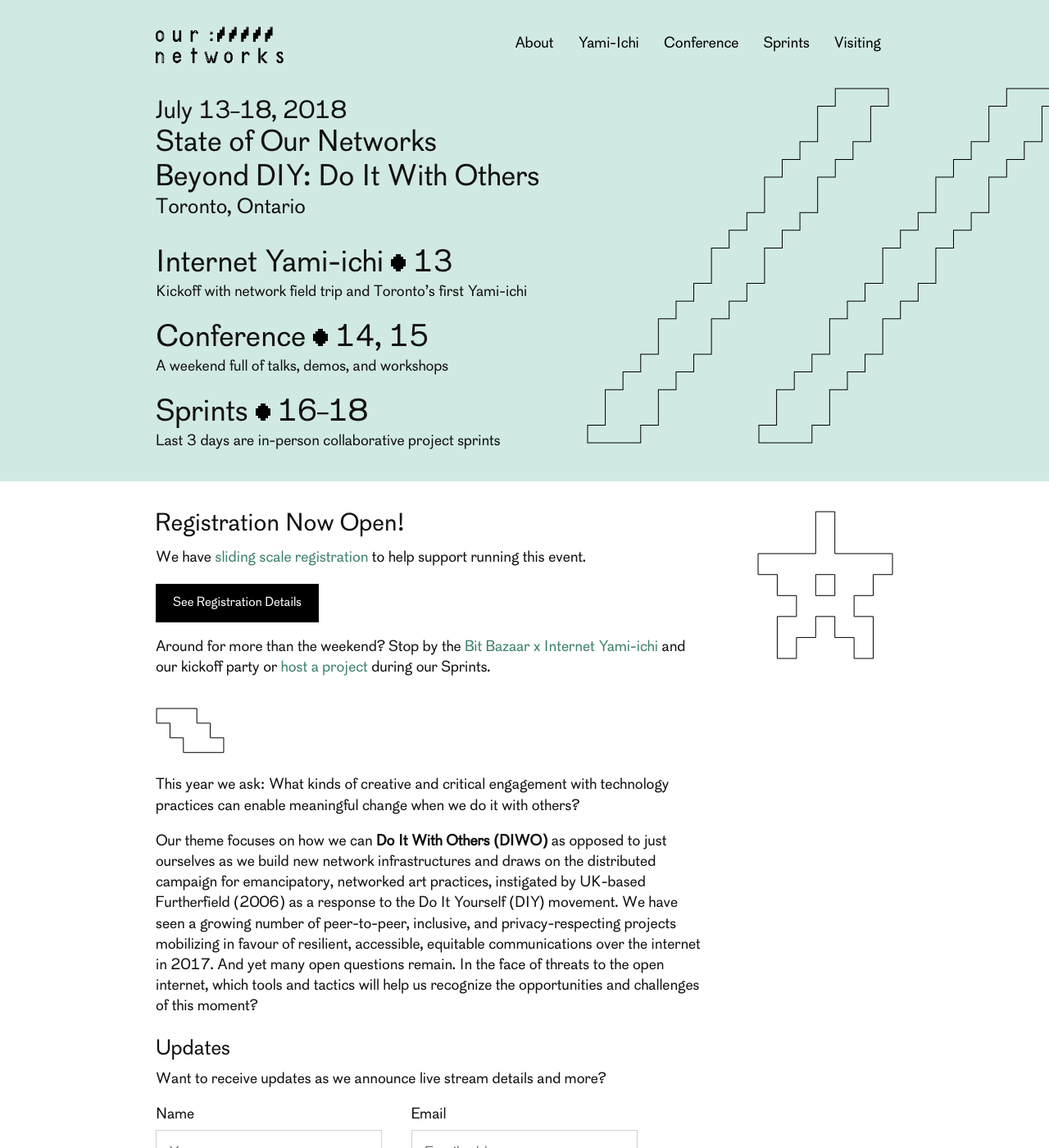
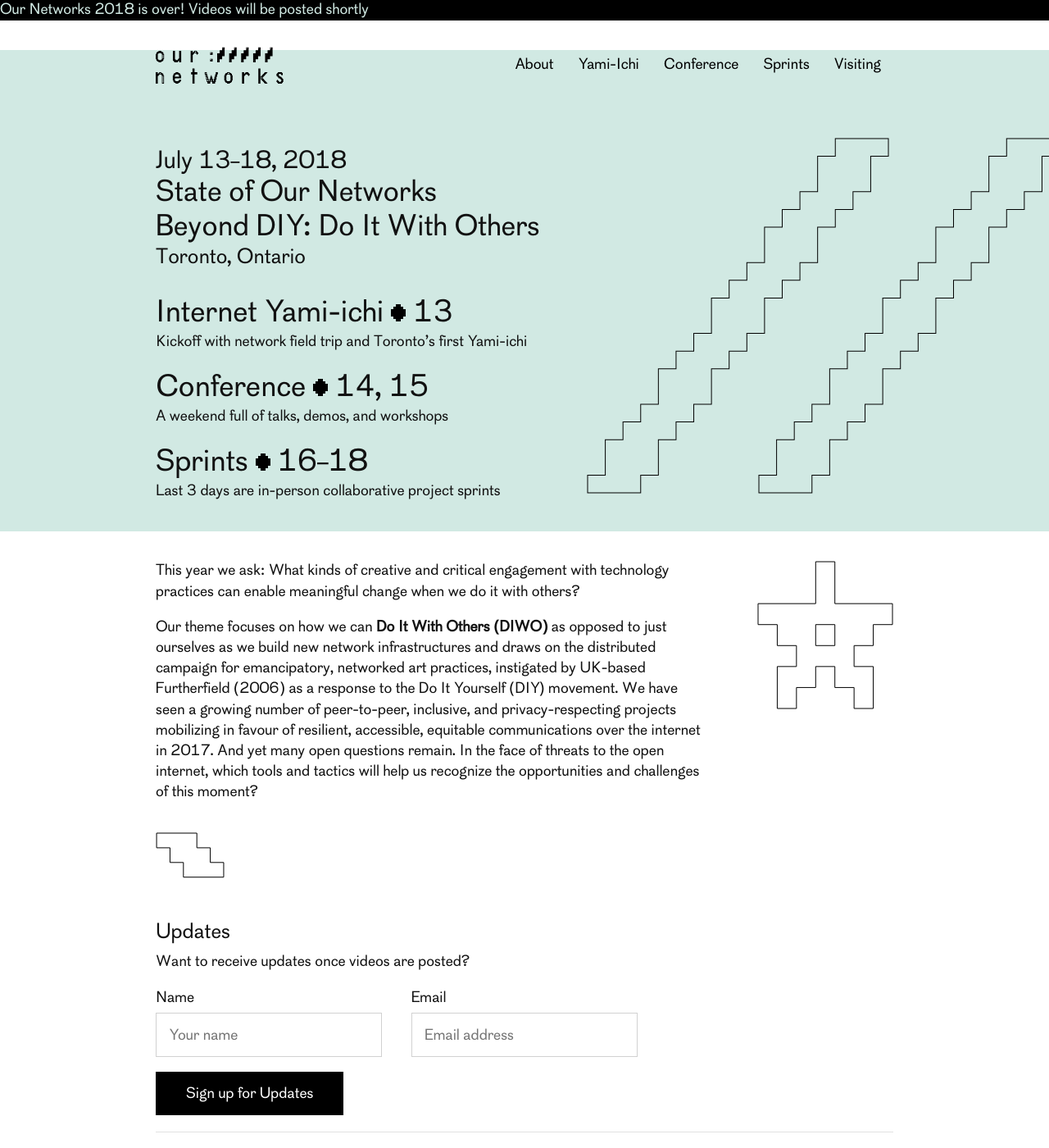
Before and after one commit to ournetworks/ournetworks.ca, a Jekyll site: the page built from index.md, in a window 1280 px wide and 1400 px high. Shown: the whole window at 82% size. Built offline with Jekyll 4.4.1, drawn with Linux system fonts in a browser that asks for light colours.

Commit message:
add event over announcement

```diff
--- a/_includes/nav.html
+++ b/_includes/nav.html
@@ -1,4 +1,13 @@
 <header class="header">
+{% if page.url == '/' or page.url == '/conference/' %}
+  <div class="announcement" role="alert">
+    <div >
+      <p>
+        Our Networks 2018 is over! Videos will be posted shortly
+      </p>
+    </div>
+  </div>
+  {% endif %}
   <div class="container">
     <span class="site-title">
       <a class="logo" href="{{ site.baseurl }}/" rel="home" title="{{ site.title }}">
--- a/_layouts/page.html
+++ b/_layouts/page.html
@@ -2,7 +2,7 @@
 layout: default
 ---
 <div class="container">
-  <article class="post">
+  <article class="post" {% if page.url == '/conference/' %}extended{% endif %}>
     <header class="post-header">
       <h1 class="post-title">{{ page.title }}</h1>
       {% if page.subTitle %}<h2 class="post-subtitle">{{ page.subTitle }}</h2>
--- a/_layouts/splash.html
+++ b/_layouts/splash.html
@@ -1,7 +1,7 @@
 ---
 layout: default
 ---
-<div class="splash">
+<div class="splash extended">
   {% include 2018-hero.html %}
   <div class="container">
     {{ content }}
--- a/_sass/_layout.scss
+++ b/_sass/_layout.scss
@@ -203,6 +203,10 @@
 .post {
   padding: 120px 0 0;
 
+  &.extended {
+    padding-top: 180px;
+  }
+
   @media (max-width: $on-palm) {
     padding-top: 100px;
   }
@@ -225,6 +229,10 @@
     @media (max-width: $on-palm) {
       padding-top: 53px;
     }
+  }
+
+  &.extended-stacked {
+    padding-top: 120px;
   }
 
   > .container {
--- a/index.md
+++ b/index.md
@@ -5,28 +5,16 @@ redirect_from:
   - "/2018/"
 ---
 
-<div class="row">
-  <h2>Registration Now Open!</h2>
-  <p>We have <a href="/conference/#registration">sliding scale registration</a> to help support running this event.
-  </p>
-  <p>
-    <a class="button button-primary compact" href="/conference/#registration">See Registration Details</a>
-  </p>
-  <p>Around for more than the weekend? Stop by the <a href="/yami-ichi/">Bit Bazaar x Internet Yami-ichi</a> and our kickoff party or <a href="/sprints/">host a project</a> during our Sprints.
-  </p>
+This year we ask: What kinds of creative and critical engagement with technology practices can enable meaningful change when we do it with others?
 
-</div>
+Our theme focuses on how we can **Do It With Others (DIWO)** as opposed to just ourselves as we build new network infrastructures and draws on the distributed campaign for emancipatory, networked art practices, instigated by UK-based Furtherfield (2006) as a response to the Do It Yourself (DIY) movement. We have seen a growing number of peer-to-peer, inclusive, and privacy-respecting projects mobilizing in favour of resilient, accessible, equitable communications over the internet in 2017. And yet many open questions remain. In the face of threats to the open internet, which tools and tactics will help us recognize the opportunities and challenges of this moment?
 
 {% include graphics/asterisk-outline.svg %}
 {% include graphics/stairs-outline.svg %}
 
-This year we ask: What kinds of creative and critical engagement with technology practices can enable meaningful change when we do it with others?
-
-Our theme focuses on how we can **Do It With Others (DIWO)** as opposed to just ourselves as we build new network infrastructures and draws on the distributed campaign for emancipatory, networked art practices, instigated by UK-based Furtherfield (2006) as a response to the Do It Yourself (DIY) movement. We have seen a growing number of peer-to-peer, inclusive, and privacy-respecting projects mobilizing in favour of resilient, accessible, equitable communications over the internet in 2017. And yet many open questions remain. In the face of threats to the open internet, which tools and tactics will help us recognize the opportunities and challenges of this moment?
-
 ### Updates
 
-Want to receive updates as we announce live stream details and more?
+Want to receive updates once videos are posted?
 
 <form action="https://formspree.io/orga@ournetworks.ca" method="POST">
   <div class="row form-group">
--- a/js/main.js
+++ b/js/main.js
@@ -16,11 +16,11 @@ document.addEventListener('DOMContentLoaded', function(){
     confirmationEle.innerHTML = '<div class="container"><p>Successfully signed up for updates</p> <button class="close-banner" aria-label="Close">×</button></div>';
 
     header.prepend(confirmationEle);
-    splashEle.classList.add('extended');
+    splashEle.classList.add('extended-stacked');
 
     document.querySelector('.close-banner').addEventListener('click', function(){
       document.querySelector('.announcement').remove();
-      splashEle.classList.remove('extended');
+      splashEle.classList.remove('extended-stacked');
     });
   }
 
```
